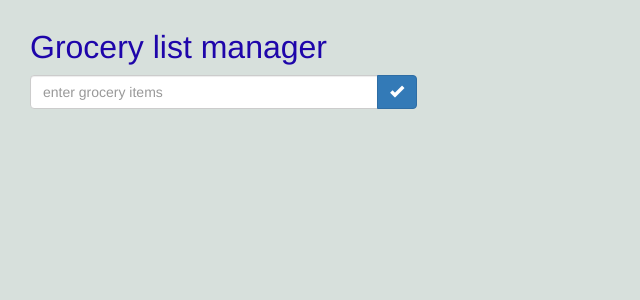
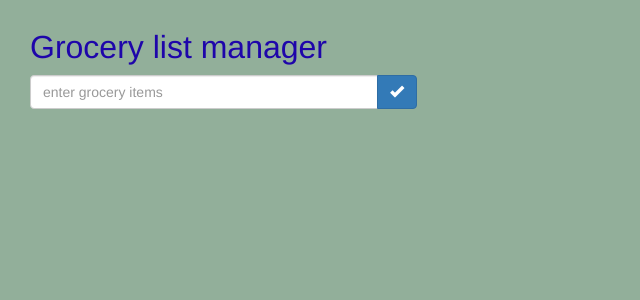
Before and after one commit to Yaseminp/AngularGrocery, an Angular app: page / in a window 1280 px wide. Shown: the top 300 px of the page, without its empty margins (0-640 px from the left). Built offline with nearby package versions, Linux system fonts and the light colour scheme.

Commit message:
update bacground color

```diff
--- a/src/styles.css
+++ b/src/styles.css
@@ -1,6 +1,6 @@
 body{
   margin: 30px;
-  background-color: #d7e0dc
+  background-color: hsl(135, 15%, 63%)
 }
 
 h2{
```
